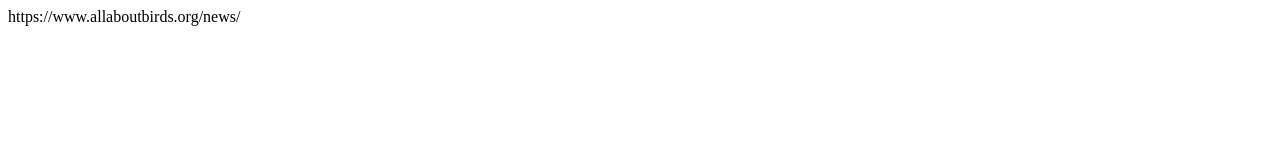
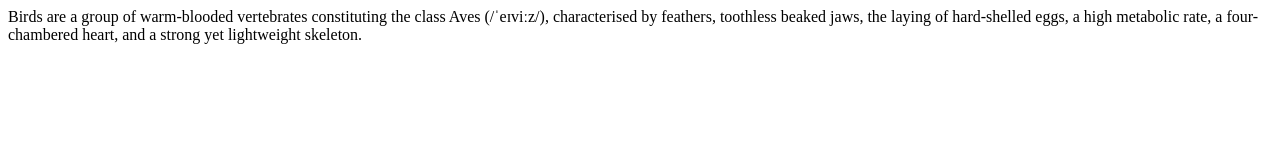
Before and after one commit to gracedillon1/graced.github.io, a plain HTML site: page index.html in a window 1280 px wide. Drawn offline with Linux system fonts and the light colour scheme.

Commit message:
Update index.html
Updated Index

```diff
--- a/index.html
+++ b/index.html
@@ -1,5 +1,5 @@
 <html>
 <body>
-https://www.allaboutbirds.org/news/
+Birds are a group of warm-blooded vertebrates constituting the class Aves (/ˈeɪviːz/), characterised by feathers, toothless beaked jaws, the laying of hard-shelled eggs, a high metabolic rate, a four-chambered heart, and a strong yet lightweight skeleton.
 </body>
 </html>
```
